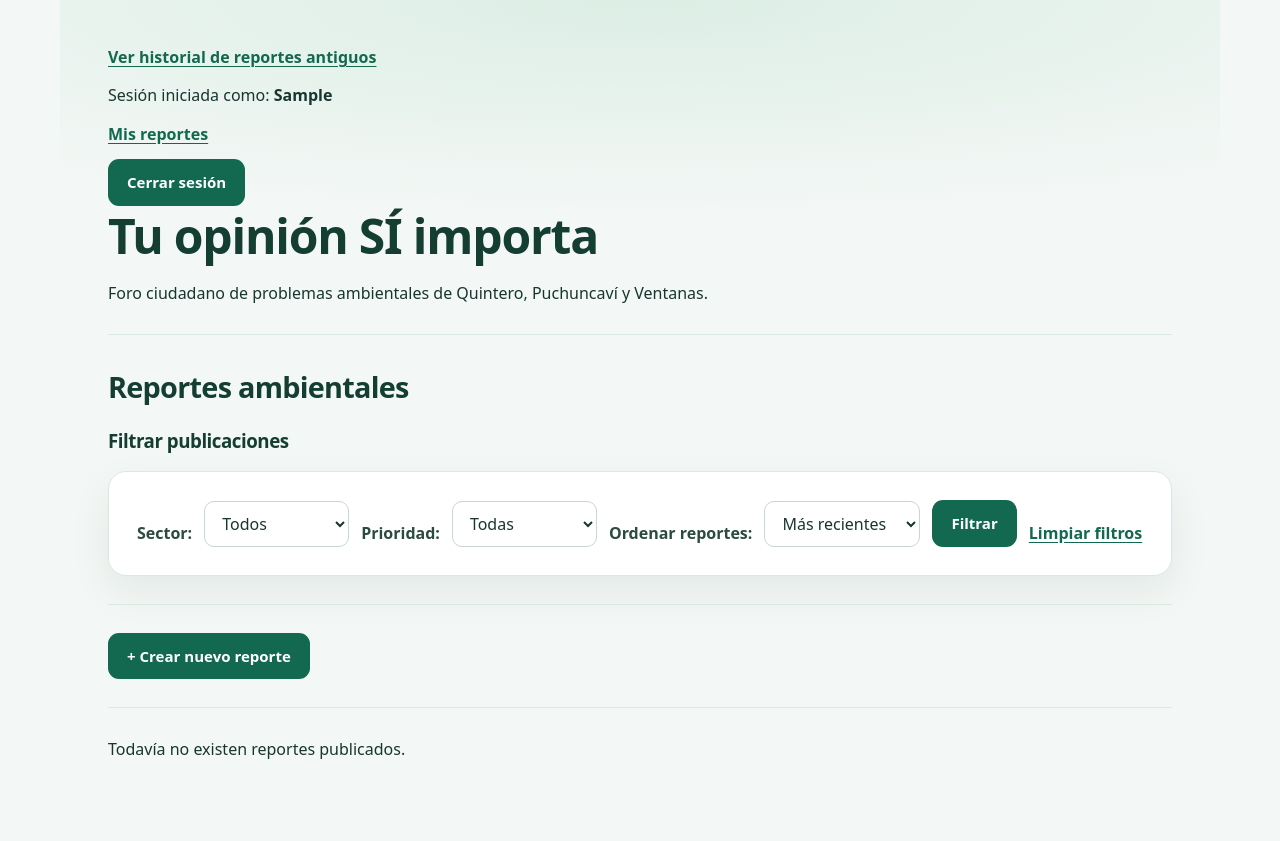
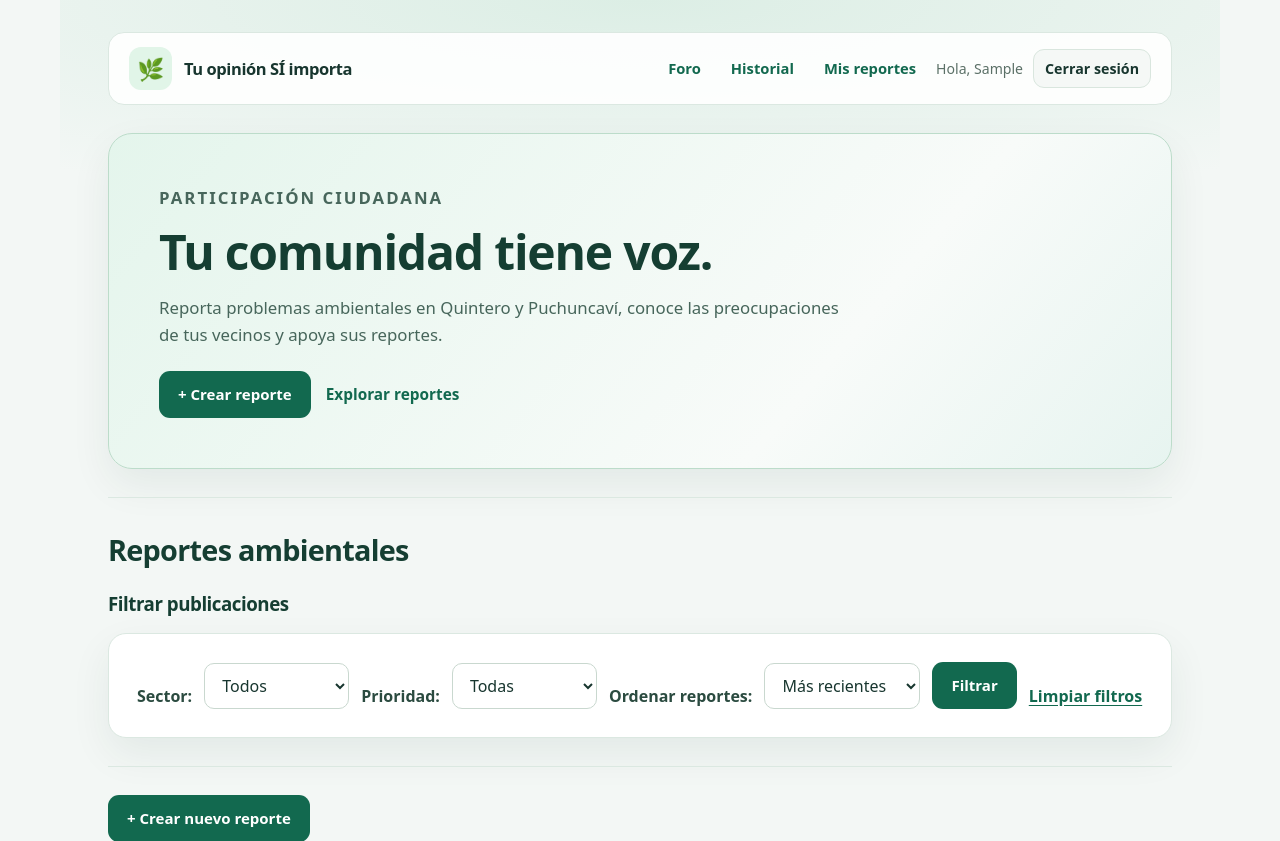
Before and after one commit to DiegoIWG/Proyecto-django-grupo-6, a Django app: page / in a window 1280 px wide. Shown: the top 841 px of the page. Before the commit the page ends 759 px from the top, so only its background shows below. Run offline with Django 5.2, Linux system fonts and the light colour scheme; the visitor is signed in with stand-in values (Sample User, id 1); data that the repository does not hold is empty.

Commit message:
Pagina principal, bonita

```diff
--- a/reportes/static/reportes/css/estilos.css
+++ b/reportes/static/reportes/css/estilos.css
@@ -277,3 +277,115 @@ li { margin: 4px 0; }
   html { scroll-behavior: auto; }
   *, *::before, *::after { transition: none !important; animation: none !important; }
 }
+
+
+/* =============================================
+   Versión 2 — portada del foro
+   Compatible con las clases de la primera versión.
+   ============================================= */
+.marca {
+  display: inline-flex;
+  align-items: center;
+  gap: 12px;
+  color: var(--texto);
+  font-size: 1.03rem;
+  font-weight: 800;
+  text-decoration: none;
+  letter-spacing: -0.025em;
+}
+.marca:hover { color: var(--primario); }
+.marca-icono {
+  display: grid;
+  width: 43px;
+  height: 43px;
+  place-items: center;
+  flex-shrink: 0;
+  border-radius: 12px;
+  background: #e1f5e8;
+  font-size: 1.35rem;
+}
+.barra-superior .navegacion {
+  display: flex;
+  flex-wrap: wrap;
+  align-items: center;
+  gap: 10px;
+}
+.enlace-nav {
+  display: inline-flex;
+  align-items: center;
+  min-height: 38px;
+  padding: 6px 10px;
+  border-radius: 9px;
+  text-decoration: none;
+  font-size: .92rem;
+}
+.enlace-nav:hover { background: #edf5f1; }
+.usuario-actual {
+  color: var(--texto-suave);
+  font-size: .88rem;
+}
+.barra-superior .boton-salir {
+  min-height: 38px;
+  padding: 7px 11px;
+  border: 1px solid #d9e6de;
+  background: #f5f8f6;
+  color: var(--texto);
+  font-size: .89rem;
+}
+.barra-superior .boton-salir:hover {
+  background: #e9f2ed;
+  color: var(--texto);
+  box-shadow: none;
+}
+.hero-acciones {
+  display: flex;
+  align-items: center;
+  flex-wrap: wrap;
+  gap: 12px;
+  margin-top: 22px;
+}
+.enlace-discreto {
+  display: inline-flex;
+  padding: 9px 3px;
+  align-items: center;
+  text-decoration: none;
+  font-size: .96rem;
+}
+.cabecera-listado {
+  display: flex;
+  align-items: center;
+  justify-content: space-between;
+  flex-wrap: wrap;
+  gap: 8px 20px;
+  margin-top: 20px;
+}
+.cabecera-listado h2 { margin: 0; }
+.cabecera-listado p { margin: 0; color: var(--texto-suave); }
+.reporte-meta {
+  display: flex;
+  flex-wrap: wrap;
+  align-items: center;
+  gap: 8px 14px;
+  color: var(--texto-suave);
+  font-size: .9rem;
+}
+.reporte-meta strong { color: var(--texto); }
+.reporte-descripcion {
+  overflow-wrap: anywhere;
+  line-height: 1.7;
+}
+.reporte-acciones {
+  display: flex;
+  align-items: center;
+  flex-wrap: wrap;
+  gap: 10px 16px;
+  margin-top: 14px;
+}
+.reporte-acciones a { text-decoration: none; }
+.reporte-acciones a:hover { text-decoration: underline; }
+@media (max-width: 700px) {
+  .barra-superior { align-items: flex-start; }
+  .barra-superior .navegacion { width: 100%; }
+  .hero-acciones .boton { width: 100%; }
+  .cabecera-listado { align-items: flex-start; }
+}
--- a/reportes/templates/reportes/inicio.html
+++ b/reportes/templates/reportes/inicio.html
@@ -11,66 +11,101 @@
 
     <title>Tu opinión SÍ importa</title>
 
-    <p>
-        <a href="{% url 'historial' %}">
-            Ver historial de reportes antiguos
+</head>
+<body>
+
+<header class="barra-superior">
+
+    <a href="{% url 'inicio' %}" class="marca">
+        <span class="marca-icono">🌿</span>
+        <span>Tu opinión SÍ importa</span>
     </a>
-    </p>
+
+    <nav class="navegacion">
+
+        <a href="{% url 'inicio' %}"
+            class="enlace-nav">
+            Foro
+        </a>
+
+        <a href="{% url 'historial' %}"
+            class="enlace-nav">
+            Historial
+        </a>
 
         {% if user.is_authenticated %}
 
-        <p>
-            Sesión iniciada como:
-            <strong>
-                {{ user.first_name|default:"Ciudadano" }}
-            </strong>
-        </p>
-
-        <p>
-            <a href="{% url 'mis_reportes' %}">
+            <a href="{% url 'mis_reportes' %}"
+                class="enlace-nav">
                 Mis reportes
             </a>
-        </p>
+
+            <span class="usuario-actual">
+                Hola,
+                {{ user.first_name|default:"Ciudadano" }}
+            </span>
 
             <form method="POST"
                 action="{% url 'cerrar_sesion' %}">
-
                 {% csrf_token %}
-
-            <button type="submit">
+                <button type="submit"
+                        class="boton-salir">
                     Cerrar sesión
                 </button>
             </form>
 
         {% else %}
 
-        <p>
-            <a href="{% url 'iniciar_sesion' %}">
+            <a href="{% url 'iniciar_sesion' %}"
+                class="enlace-nav">
                 Iniciar sesión
             </a>
-        </p>
 
-        <p>
-            <a href="{% url 'registrarse' %}">
+            <a href="{% url 'registrarse' %}"
+                class="boton">
                 Crear cuenta
             </a>
-        </p>
 
         {% endif %}
 
-</head>
-<body>
+    </nav>
 
-    <h1>Tu opinión SÍ importa</h1>
+</header>
+
+    <section class="hero">
+
+        <p class="sobretitulo">
+            Participación ciudadana
+        </p>
+
+        <h1>Tu comunidad tiene voz.</h1>
 
         <p>
-        Foro ciudadano de problemas ambientales
-        de Quintero, Puchuncaví y Ventanas.
+            Reporta problemas ambientales en
+            Quintero y Puchuncaví, conoce las
+            preocupaciones de tus vecinos y
+            apoya sus reportes.
         </p>
+
+        <div class="hero-acciones">
+
+            <a href="{% url 'crear_reporte' %}"
+                class="boton">
+                + Crear reporte
+            </a>
+
+            <a href="#reportes"
+                class="enlace-discreto">
+                Explorar reportes
+            </a>
+
+        </div>
+
+    </section>
 
     <hr>
 
-    <h2>Reportes ambientales</h2>
+    <h2 id="reportes">Reportes ambientales</h2>
 
     <h3>Filtrar publicaciones</h3>
 
```
Lines whose indentation alone changed are shown as unchanged.
